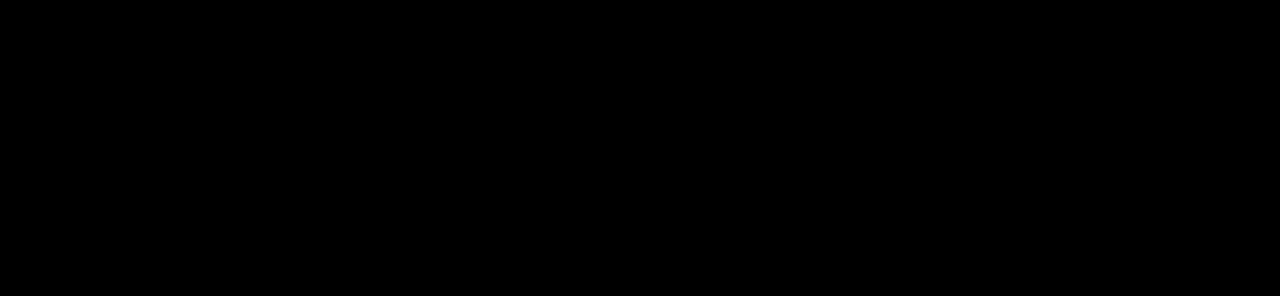
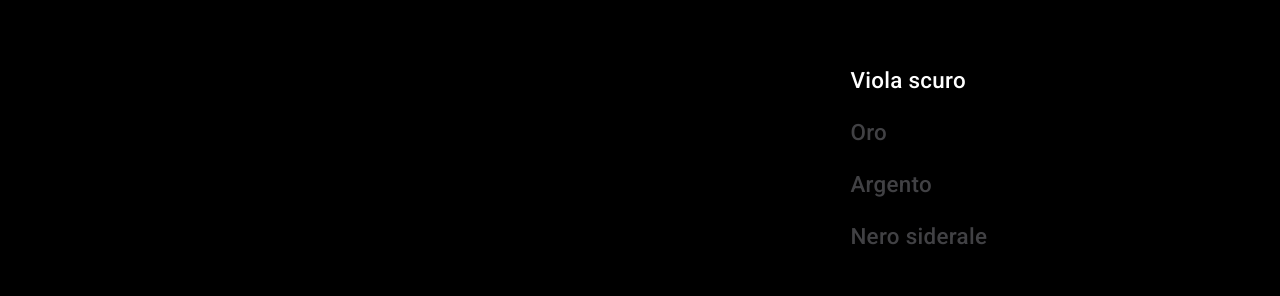
Before and after one commit to Gabborione/apple-clone, an Angular app: page / in a window 1280 px wide. Shown: the part 5068-5364 px from the top of the page. Built offline with nearby package versions, Linux system fonts and the light colour scheme.

Commit message:
Da finire la selezione del colore

```diff
--- a/src/app/hero/hero-first/hero-first.component.html
+++ b/src/app/hero/hero-first/hero-first.component.html
@@ -76,4 +76,6 @@
             />
         </div>
     </div>
+
+    <app-hero-list></app-hero-list>>
 </div>
--- a/src/app/hero/hero-first/hero-first.component.ts
+++ b/src/app/hero/hero-first/hero-first.component.ts
@@ -30,8 +30,6 @@
 
     @HostListener('window:scroll', ['$event'])
     scrollMovement(event: Event) {
-        console.log('Scroll Event', window.pageYOffset);
-
         if (window.pageYOffset > 900)
             this.scrollFirst = window.pageYOffset * 1.8 - 1000;
         else {
--- /dev/null
+++ b/src/app/hero/hero-list/hero-list.component.html
@@ -0,0 +1,23 @@
+<div class="list-container">
+    <div class="list-container__left">
+        <video *ngIf="!selectedImage" [muted]="'muted'" autoplay>
+            <source
+                src="https://www.apple.com/105/media/ww/iphone-14-pro/2022/a3e991f3-071e-454c-b714-1b2319bb97a8/anim/design/large_2x.mp4"
+                type="video/mp4"
+            />
+        </video>
+        <img
+            *ngIf="selectedImage.values().next().value"
+            [src]="selectedImage.values().next().value"
+        />
+    </div>
+    <ul class="list-container__right">
+        <li
+            *ngFor="let image of images | keyvalue; let i = index"
+            (click)="selectImage(image.key)"
+            [ngClass]="{ active: selectedImage?.has(image.key) }"
+        >
+            {{ image.key.substring(1) }}
+        </li>
+    </ul>
+</div>
--- /dev/null
+++ b/src/app/hero/hero-list/hero-list.component.scss
@@ -0,0 +1,68 @@
+.list-container{
+    position: relative;
+    width: 980px;
+    height: 1022px;
+    margin-inline: auto;
+    margin-top: -100vh;
+    display: flex;
+    justify-content: center;
+    align-items: center;
+    z-index: 10;
+    gap: 3rem;
+}
+
+.list-container__left{
+    width: 70%;
+    display:flex;
+    justify-content: flex-end;
+    align-items: center;
+
+    video{
+        width: 406px;
+        object-fit: cover;
+    }
+
+    img{
+        width: 406px;
+        object-fit: cover;
+        opacity: 1;
+    }
+}
+
+.list-container__right{
+    width: 30%;
+    display: flex;
+    flex-direction: column;
+    justify-content: center;
+    align-items: center;
+    gap: 2rem;
+    font-size: 1.4rem;
+    font-weight: 500;
+    margin-top: -20%;
+    transition: all 0.2s ease-in;
+
+    li {
+        width: 100%;
+        text-align: start;
+        color: hsl(240, 2%, 26%);
+        cursor: pointer;
+    }
+
+    .active{
+        color: white;
+        cursor: default;
+        pointer-events:none;
+    }
+}
+
+@keyframes appear{
+    0% {
+        opacity: 0;
+    }
+    50% {
+        opacity: 0.5;
+    }
+    100% {
+        opacity: 1;
+    }
+}
--- /dev/null
+++ b/src/app/hero/hero-list/hero-list.component.ts
@@ -0,0 +1,44 @@
+import { KeyValue } from '@angular/common';
+import { Component, OnInit } from '@angular/core';
+
+@Component({
+    selector: 'app-hero-list',
+    templateUrl: './hero-list.component.html',
+    styleUrls: ['./hero-list.component.scss']
+})
+export class HeroListComponent implements OnInit {
+    images: Map<string, string> = new Map<string, string>([
+        [
+            '0Viola scuro',
+            'https://www.apple.com/euro/iphone-14-pro/a/screens_alt/images/overview/colors/gallery_deep_purple__eog5f5067tw2_large_2x.jpg'
+        ],
+        [
+            '1Oro',
+            'https://www.apple.com/euro/iphone-14-pro/a/screens_alt/images/overview/colors/gallery_gold__gctbxs1dpb6m_large_2x.jpg'
+        ],
+        [
+            '2Argento',
+            'https://www.apple.com/euro/iphone-14-pro/a/screens_alt/images/overview/colors/gallery_silver__e5nps2bqzt26_large_2x.jpg'
+        ],
+        [
+            '3Nero siderale',
+            'https://www.apple.com/euro/iphone-14-pro/a/screens_alt/images/overview/colors/gallery_space_black__dnuzmbh1d7ki_large_2x.jpg'
+        ]
+    ]);
+
+    selectedImage: Map<string, string> = new Map([['0Viola scuro', '']]);
+
+    constructor() {}
+
+    selectImage(image: string) {
+        this.selectedImage = new Map(
+            [...this.images].filter(([k, v]) => k === image)
+        );
+
+        console.log(this.selectedImage.values().next().value);
+    }
+
+    ngOnInit(): void {
+        console.log(this.selectedImage.values().next().value);
+    }
+}
--- a/src/app/hero/hero.module.ts
+++ b/src/app/hero/hero.module.ts
@@ -1,9 +1,10 @@
 import { NgModule } from '@angular/core';
 import { CommonModule } from '@angular/common';
 import { HeroFirstComponent } from './hero-first/hero-first.component';
+import { HeroListComponent } from './hero-list/hero-list.component';
 
 @NgModule({
-  declarations: [HeroFirstComponent],
+  declarations: [HeroFirstComponent, HeroListComponent],
   imports: [CommonModule],
   exports: [HeroFirstComponent],
 })
```
Also changed, not shown: 1 other file (tests, documents, lock files or other folders).
